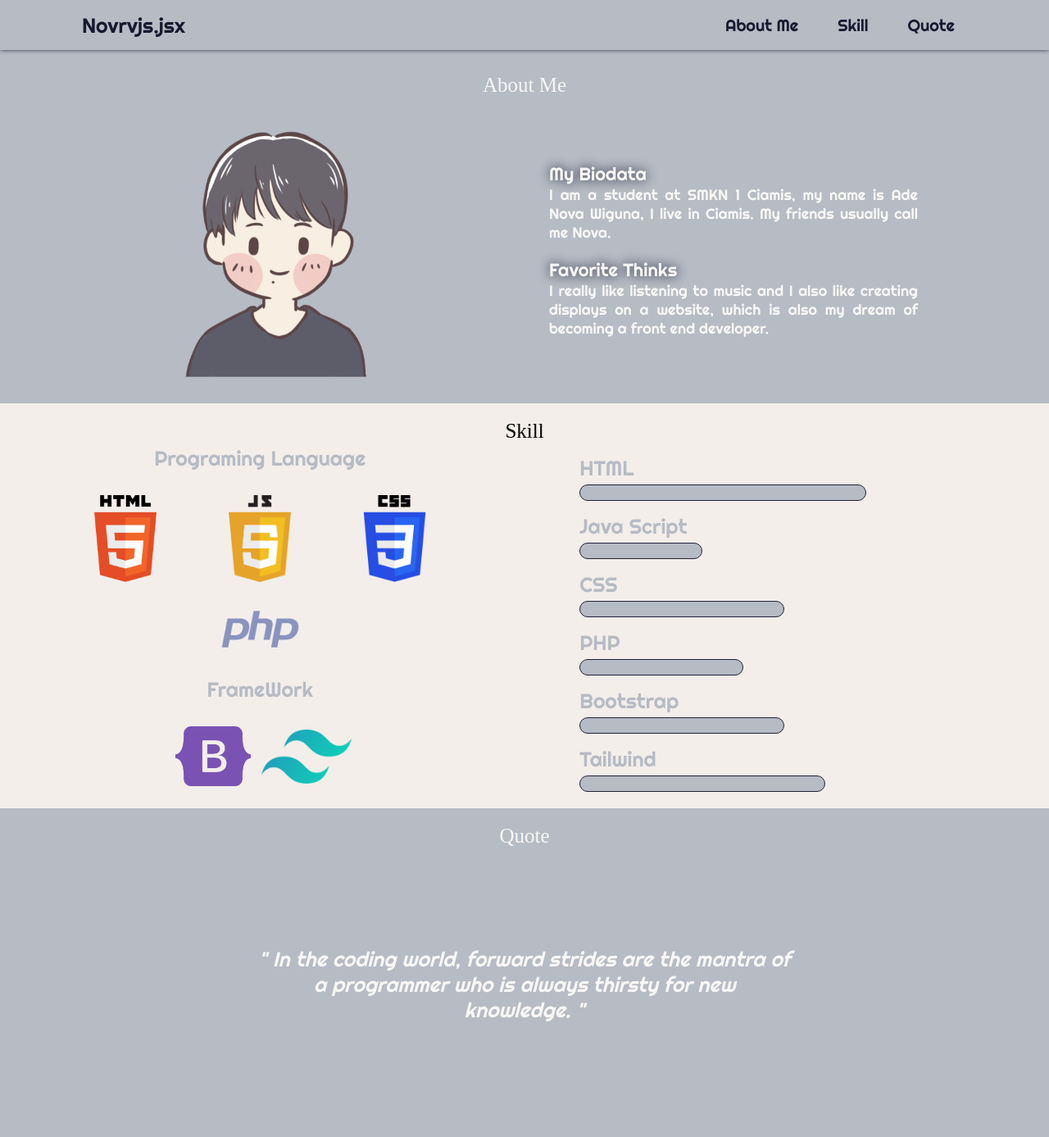
After one commit to NovaaaLv/PortofolioNovaw.github.io, a PHP site: page /index.php in a window 1280 px wide. The commit adds this page. Shown: the whole page at 82% size. Run offline with PHP 8.4, Linux system fonts and the light colour scheme; some web fonts are replaced.

Commit message:
FInal Done No Responsif

```diff
--- /dev/null
+++ b/index.php
@@ -0,0 +1,111 @@
+<!DOCTYPE html>
+<html lang="en">
+
+<head>
+  <meta charset="UTF-8" />
+  <meta name="viewport" content="width=device-width, initial-scale=1.0" />
+  <link rel="stylesheet" href="style.css" />
+  <title>Document</title>
+</head>
+
+<body>
+  <!-- Navbar -->
+  <nav>
+    <div class="">
+      <span style="font-size: 25px">Novrvjs.jsx</span>
+    </div>
+    <div class="content-nav">
+      <a href="#about">About Me</a>
+      <a href="#skill">Skill</a>
+      <a href="#quote">Quote</a>
+    </div>
+  </nav>
+
+  <!-- Main About -->
+  <section class="bg-1" id="about">
+    <div class="head-1 pt-20">
+      <span>About Me</span>
+    </div>
+    <div class="about">
+      <div class="">
+        <img src="assets/Profile.png" alt="" width="350px" />
+      </div>
+      <div class="container-about-text">
+        <span class="head-about head-shadow">My Biodata</span>
+        <span class="desk-about">I am a student at SMKN 1 Ciamis, my name is Ade Nova Wiguna, I live
+          in Ciamis. My friends usually call me Nova.</span>
+        <span class="head-about head-shadow">Favorite Thinks</span>
+        <span class="desk-about">I really like listening to music and I also like creating displays
+          on a website, which is also my dream of becoming a front end
+          developer.</span>
+      </div>
+    </div>
+  </section>
+  <!-- Main Skill -->
+
+  <section class="bg-2" id="skill">
+    <div class="head-2 head-hover">
+      <span class="">Skill</span>
+    </div>
+    <div class="skill">
+      <div class="wrap0">
+        <div class="wrap1">
+          <span class="head-2 pb-30px">Programing Language</span>
+          <div class="wrap2">
+            <img src="assets/html.png" alt="" />
+            <img src="assets/javascript.png" alt="" />
+            <img src="assets/css-3-logo-svgrepo-com.png" alt="" />
+            <div class="">
+              <img src="assets/php3-svgrepo-com.png" alt="" />
+            </div>
+          </div>
+          <span class="head-2 pb-30px">FrameWork</span>
+          <div class="wrap3">
+            <img src="assets/bootstrap-5-1.png" alt="" />
+            <img src="assets/tailwind-css.png" alt="" />
+          </div>
+        </div>
+      </div>
+      <div class="right-skill">
+        <div class="hero-skill">
+          <span class="head-2"> HTML </span>
+          <div class="container-skill html"></div>
+        </div>
+        <div class="hero-skill">
+          <span class="head-2"> Java Script </span>
+          <div class="container-skill js"></div>
+        </div>
+        <div class="hero-skill">
+          <span class="head-2"> CSS </span>
+          <div class="container-skill css"></div>
+        </div>
+        <div class="hero-skill">
+          <span class="head-2"> PHP </span>
+          <div class="container-skill php"></div>
+        </div>
+        <div class="hero-skill">
+          <span class="head-2"> Bootstrap </span>
+          <div class="container-skill bootstrap"></div>
+        </div>
+        <div class="hero-skill">
+          <span class="head-2"> Tailwind </span>
+          <div class="container-skill tailwind"></div>
+        </div>
+      </div>
+    </div>
+  </section>
+  <!-- Main Quote -->
+
+  <section class="bg-1" id="quote">
+    <div class="head-1">
+      <span>Quote</span>
+    </div>
+    <div class="quote">
+      <span>" In the coding world, forward strides are the mantra of a programmer
+        who is always thirsty for new knowledge. "</span>
+    </div>
+  </section>
+  <!-- Footer -->
+</body>
+
+</html>
--- a/style.css
+++ b/style.css
@@ -14,6 +14,10 @@
 
   --secondaryColor: var(--bodyBackground);
   --globalColor: var(--bodyBackground);
+}
+
+.pt-20 {
+  padding-top: 70px;
 }
 
 .pb-30px {
@@ -100,11 +104,14 @@ nav {
   left: 0;
   top: 0;
   right: 0;
+  flex-wrap: wrap;
+  background-color: #b6bbc4;
 }
 
 .content-nav {
   display: flex;
   gap: 18px;
+  flex-wrap: wrap;
 }
 
 .content-nav a {
```
Also changed, not shown: index.html (+8 -7 lines), assets/bootstrap-5-1.png (added), assets/css-3-logo-svgrepo-com.png (added), assets/figma-5.png (added), assets/html.png (added), assets/javascript.png (added), assets/php3-svgrepo-com.png (added), assets/tailwind-css.png (added).
